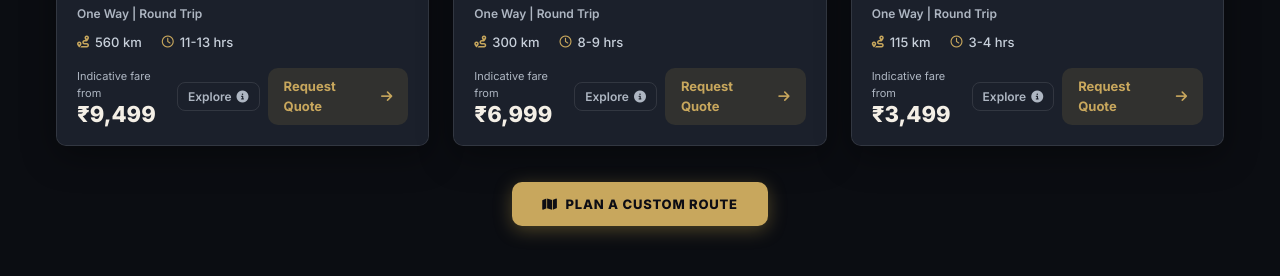
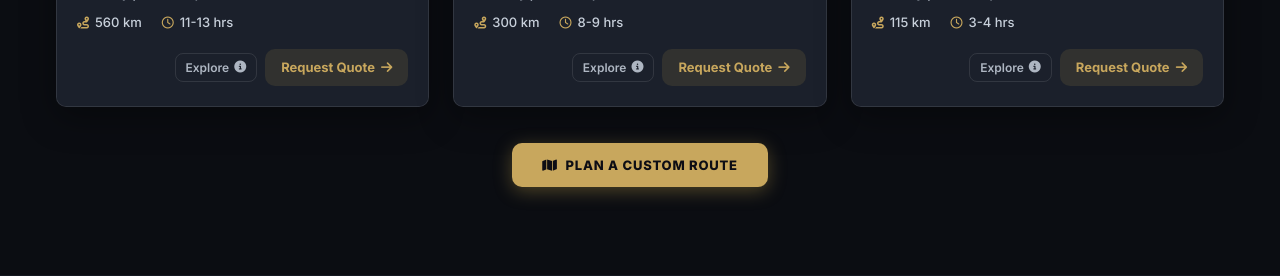
Before and after one commit to TheBeanForge/himachal-yatra, a PHP site: page /index.php in a window 1280 px wide. Shown: the part 2118-2394 px from the top of the page. Run offline with PHP 8.4, Linux system fonts and the light colour scheme; data comes from the database, SQL or seed files in the repository; tables that the repository leaves empty hold one stand-in row (values such as "Sample post"); some libraries are stand-ins or nearby versions.

Commit message:
Remove all rates and prices from website
- Removed prices from homepage route cards (image overlay + fare section)
- Removed drc-price divs from all destination route cards
- Removed price mentions from meta descriptions
- Removed unused CSS: .route-img-price, .route-price, .drc-price

```diff
--- a/index.php
+++ b/index.php
@@ -167,22 +167,21 @@ if ($conn instanceof mysqli) {
         <div class="route-grid">
           <?php
           $routes = [
-            // [name, type, km, hrs, badge, price, image, dest_page]
-            ['Delhi to Manali',      'One Way | Round Trip', '550 km', '12-14 hrs', 'Private Family Route', '9,999', 'https://images.unsplash.com/photo-1626621341517-bbf3d9990a23?auto=format&fit=crop&w=900&q=90', 'manali.php'],
-            ['Delhi to Shimla',      'One Way | Round Trip', '350 km', '8-9 hrs',   'Weekend Escape',       '7,499', 'https://images.unsplash.com/photo-1597074866923-dc0589150358?auto=format&fit=crop&w=900&q=90', 'shimla.php'],
-            ['Delhi to Dharamshala', 'One Way | Round Trip', '480 km', '10-12 hrs', 'McLeodganj Retreat',   '8,999', 'https://images.unsplash.com/photo-1470770841072-f978cf4d019e?auto=format&fit=crop&w=900&q=90', 'dharamshala.php'],
-            ['Delhi to Dalhousie',   'One Way | Round Trip', '560 km', '11-13 hrs', 'Heritage Hill Stay',   '9,499', 'https://images.unsplash.com/photo-1464822759023-fed622ff2c3b?auto=format&fit=crop&w=900&q=90', 'dalhousie.php'],
-            ['Chandigarh to Manali', 'One Way | Round Trip', '300 km', '8-9 hrs',   'Comfort Transfer',     '6,999', 'https://images.unsplash.com/photo-1506905925346-21bda4d32df4?auto=format&fit=crop&w=900&q=90', 'manali.php'],
-            ['Chandigarh to Shimla', 'One Way | Round Trip', '115 km', '3-4 hrs',   'Quick Mountain Run',   '3,499', 'https://images.unsplash.com/photo-1519681393784-d120267933ba?auto=format&fit=crop&w=900&q=90', 'shimla.php'],
+            // [name, type, km, hrs, badge, image, dest_page]
+            ['Delhi to Manali',      'One Way | Round Trip', '550 km', '12-14 hrs', 'Private Family Route', 'https://images.unsplash.com/photo-1626621341517-bbf3d9990a23?auto=format&fit=crop&w=900&q=90', 'manali.php'],
+            ['Delhi to Shimla',      'One Way | Round Trip', '350 km', '8-9 hrs',   'Weekend Escape',       'https://images.unsplash.com/photo-1597074866923-dc0589150358?auto=format&fit=crop&w=900&q=90', 'shimla.php'],
+            ['Delhi to Dharamshala', 'One Way | Round Trip', '480 km', '10-12 hrs', 'McLeodganj Retreat',   'https://images.unsplash.com/photo-1470770841072-f978cf4d019e?auto=format&fit=crop&w=900&q=90', 'dharamshala.php'],
+            ['Delhi to Dalhousie',   'One Way | Round Trip', '560 km', '11-13 hrs', 'Heritage Hill Stay',   'https://images.unsplash.com/photo-1464822759023-fed622ff2c3b?auto=format&fit=crop&w=900&q=90', 'dalhousie.php'],
+            ['Chandigarh to Manali', 'One Way | Round Trip', '300 km', '8-9 hrs',   'Comfort Transfer',     'https://images.unsplash.com/photo-1506905925346-21bda4d32df4?auto=format&fit=crop&w=900&q=90', 'manali.php'],
+            ['Chandigarh to Shimla', 'One Way | Round Trip', '115 km', '3-4 hrs',   'Quick Mountain Run',   'https://images.unsplash.com/photo-1519681393784-d120267933ba?auto=format&fit=crop&w=900&q=90', 'shimla.php'],
           ];
           foreach ($routes as $route): ?>
           <article class="route-card reveal">
             <div class="route-card-img">
-              <img src="<?php echo h($route[6]); ?>" alt="<?php echo h($route[0]); ?> cab booking Himachal" loading="lazy" decoding="async" width="900" height="540">
+              <img src="<?php echo h($route[5]); ?>" alt="<?php echo h($route[0]); ?> cab booking Himachal" loading="lazy" decoding="async" width="900" height="540">
               <span class="route-badge"><?php echo h($route[4]); ?></span>
               <div class="route-img-info">
                 <span class="route-img-name"><?php echo h($route[0]); ?></span>
-                <span class="route-img-price">&#8377;<?php echo h($route[5]); ?></span>
               </div>
             </div>
             <div class="route-card-body">
@@ -192,12 +191,8 @@ if ($conn instanceof mysqli) {
                 <span><i class="fa-regular fa-clock"></i> <?php echo h($route[3]); ?></span>
               </div>
               <div class="route-cta">
-                <div>
-                  <div class="route-price-label">Indicative fare from</div>
-                  <div class="route-price">&#8377;<?php echo h($route[5]); ?></div>
-                </div>
                 <div class="route-cta-btns">
-                  <a href="<?php echo h($route[7]); ?>" class="route-explore-link">Explore <i class="fa-solid fa-circle-info"></i></a>
+                  <a href="<?php echo h($route[6]); ?>" class="route-explore-link">Explore <i class="fa-solid fa-circle-info"></i></a>
                   <a href="#contact" class="route-btn">Request Quote <i class="fa-solid fa-arrow-right"></i></a>
                 </div>
               </div>
--- a/spiti.php
+++ b/spiti.php
@@ -168,7 +168,7 @@ if ($conn instanceof mysqli) {
             <span class="drc-badge">Adventure Route</span>
           </div>
           <div class="drc-bottom">
-            <div class="drc-price">Get Custom Quote</div>
+
             <a href="index.php#contact" class="drc-btn">Enquire <i class="fa-solid fa-arrow-right"></i></a>
           </div>
         </div>
@@ -184,7 +184,7 @@ if ($conn instanceof mysqli) {
             <span class="drc-badge">Kinnaur Circuit</span>
           </div>
           <div class="drc-bottom">
-            <div class="drc-price">Get Custom Quote</div>
+
             <a href="index.php#contact" class="drc-btn">Enquire <i class="fa-solid fa-arrow-right"></i></a>
           </div>
         </div>
@@ -200,7 +200,7 @@ if ($conn instanceof mysqli) {
             <span class="drc-badge">All-Inclusive</span>
           </div>
           <div class="drc-bottom">
-            <div class="drc-price">Best Value</div>
+
             <a href="index.php#contact" class="drc-btn">Get Package <i class="fa-solid fa-arrow-right"></i></a>
           </div>
         </div>
--- a/style.css
+++ b/style.css
@@ -558,20 +558,12 @@ img { max-width: 100%; display: block; }
   color: #fff; font-size: 17px; font-weight: 800;
   line-height: 1.2; text-shadow: 0 2px 8px rgba(0,0,0,.5);
 }
-.route-img-price {
-  background: rgba(0,0,0,.35); backdrop-filter: blur(8px);
-  border: 1px solid rgba(255,255,255,.18);
-  color: #fff; padding: 4px 10px; border-radius: 8px;
-  font-size: 14px; font-weight: 800; white-space: nowrap;
-}
 .route-card-body { padding: 18px 20px 20px; background: var(--surf-3); }
 .route-type { font-size: 12px; color: var(--muted); font-weight: 600; margin-bottom: 10px; }
 .route-meta { display: flex; gap: 20px; margin-bottom: 16px; }
 .route-meta span { display: flex; align-items: center; gap: 6px; font-size: 13px; color: var(--text-2); font-weight: 500; }
 .route-meta i { color: var(--lime); font-size: 12px; }
-.route-cta { display: flex; align-items: center; justify-content: space-between; }
-.route-price-label { font-size: 11px; color: var(--muted); margin-bottom: 2px; }
-.route-price { font-size: 22px; font-weight: 800; color: var(--charcoal); line-height: 1; }
+.route-cta { display: flex; align-items: center; justify-content: flex-end; }
 .route-btn {
   display: inline-flex; align-items: center; gap: 6px;
   padding: 9px 16px;
@@ -1710,7 +1702,6 @@ img { max-width: 100%; display: block; }
   font: 700 11px 'Inter', sans-serif;
 }
 .drc-bottom { display: flex; align-items: center; justify-content: space-between; }
-.drc-price { font: 800 18px 'Poppins', sans-serif; color: var(--charcoal); }
 .drc-btn {
   display: inline-flex; align-items: center; gap: 6px;
   height: 38px; padding: 0 16px; border-radius: 8px;
```
Also changed, not shown: dalhousie.php (+4 -4 lines), dharamshala.php (+4 -4 lines), manali.php (+4 -4 lines), shimla.php (+4 -4 lines).
